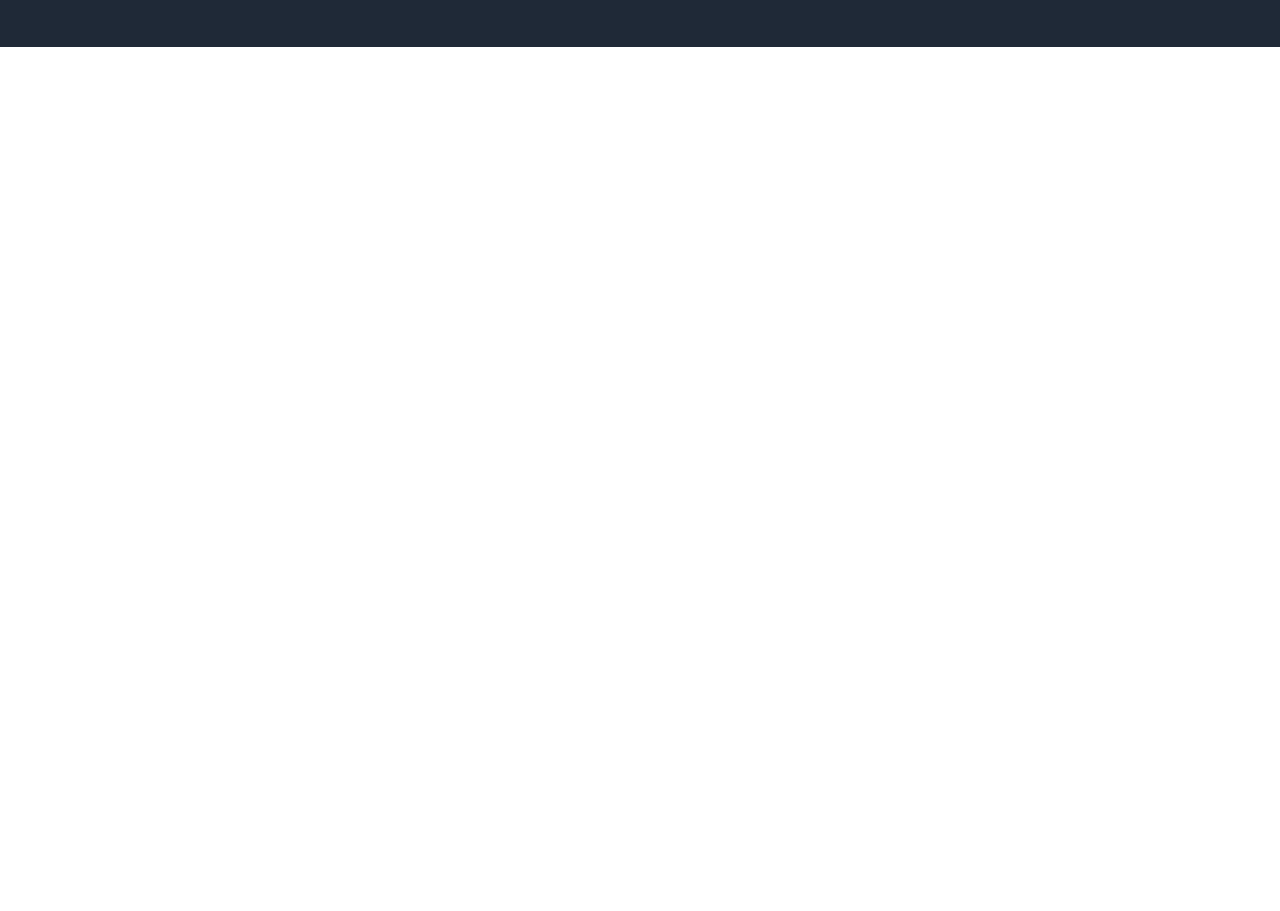
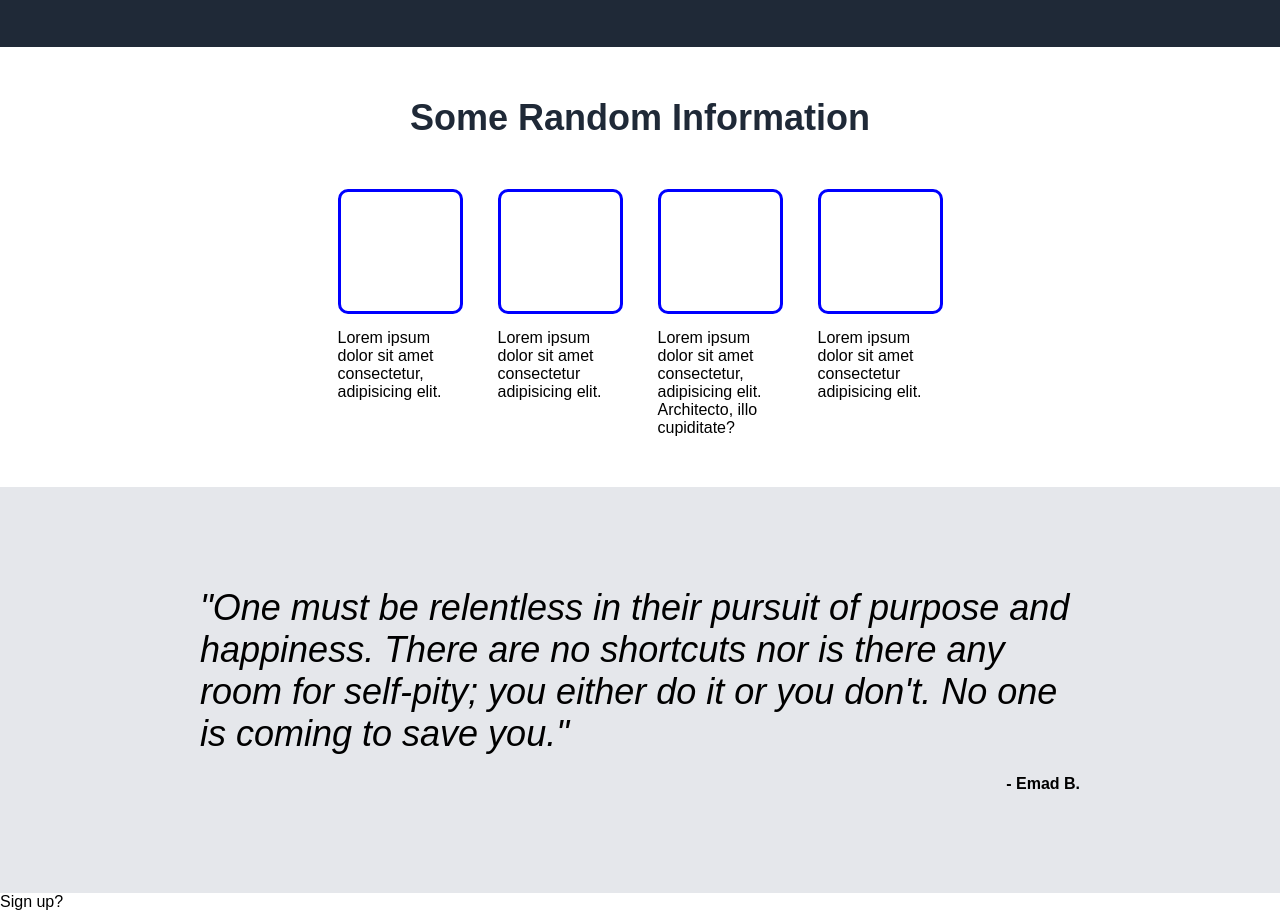
Before and after one commit to 13enTen/landing-page, a plain HTML site: page index.html in a window 1280 px wide. Shown: the part 391-1302 px from the top of the page. Before the commit the page ends 800 px from the top, so only its background shows below. Drawn offline with Linux system fonts and the light colour scheme.

Commit message:
Complete information and quote section

```diff
--- a/index.html
+++ b/index.html
@@ -36,5 +36,46 @@
             </div>
 
         </div>
+
+        <div class="random">
+
+            <div class="random-title">
+                Some Random Information
+            </div>
+
+            <div class="random-info">
+
+                <div class="card">
+                    <div class="box"></div>
+                    <div>Lorem ipsum dolor sit amet consectetur, adipisicing elit.</div>
+                </div>
+
+                <div class="card">
+                    <div class="box"></div>
+                    <div>Lorem ipsum dolor sit amet consectetur adipisicing elit.</div>
+                </div>
+
+                <div class="card">
+                    <div class="box"></div>
+                    <div>Lorem ipsum dolor sit amet consectetur, adipisicing elit. Architecto, illo cupiditate?</div>
+                </div>
+
+                <div class="card">
+                    <div class="box"></div>
+                    <div>Lorem ipsum dolor sit amet consectetur adipisicing elit.</div>
+                </div>
+
+            </div>
+        </div>
+
+        <div class="quote">
+            <div class="text">"One must be relentless in their pursuit of purpose and happiness. There are no shortcuts nor is there any room for self-pity; you either do it or you don't. No one is coming to save you."</div>
+            <div class="credit">- Emad B.</div>
+        </div>
+
+        <div>
+            Sign up?
+        </div>
+
     </body>
 </html>
--- a/style.css
+++ b/style.css
@@ -1,5 +1,9 @@
+* {
+    box-sizing: border-box;
+}
+
 body {
-    font-family: Arial, Helvetica, sans-serif;
+    font-family: sans-serif;
     margin: 0;
 }
 
@@ -66,9 +70,65 @@ img {
 
 .content button {
     padding: 5px 15px 5px 15px;
-    background-color: #008CBA;
+    background-color: #3882f6;
     color: white;
     border-radius: 10px;
     border: 1px solid black;
     cursor: pointer;
 }
+
+.random {
+    display: flex;
+    flex-direction: column;
+    margin-bottom: 50px;
+}
+
+.random-title {
+    display: flex;
+    justify-content: center;
+    margin: 50px 0 50px 0;
+    color: #1f2937;
+    font-size: 36px;
+    font-weight: bolder;
+}
+
+.random-info {
+    display: flex;
+    justify-content: center;
+    gap: 35px;
+}
+
+.card {
+    display: flex;
+    flex-direction: column;
+    align-items: center;
+    width: 125px;
+    gap: 15px;
+}
+
+.box {
+    height: 125px;
+    width: 125px;
+    border: 3px solid blue;
+    border-radius: 10px;
+}
+
+.quote {
+    display: flex;
+    flex-direction: column;
+    gap: 20px;
+    padding: 100px 200px 100px 200px;
+    background-color: #e5e7eb;
+}
+
+.quote .text {
+    font-size: 36px;
+    font-style: italic;
+    font-weight: lighter;
+}
+
+.quote .credit {
+    display: flex;
+    justify-content: flex-end;
+    font-weight: bold;
+}
```
